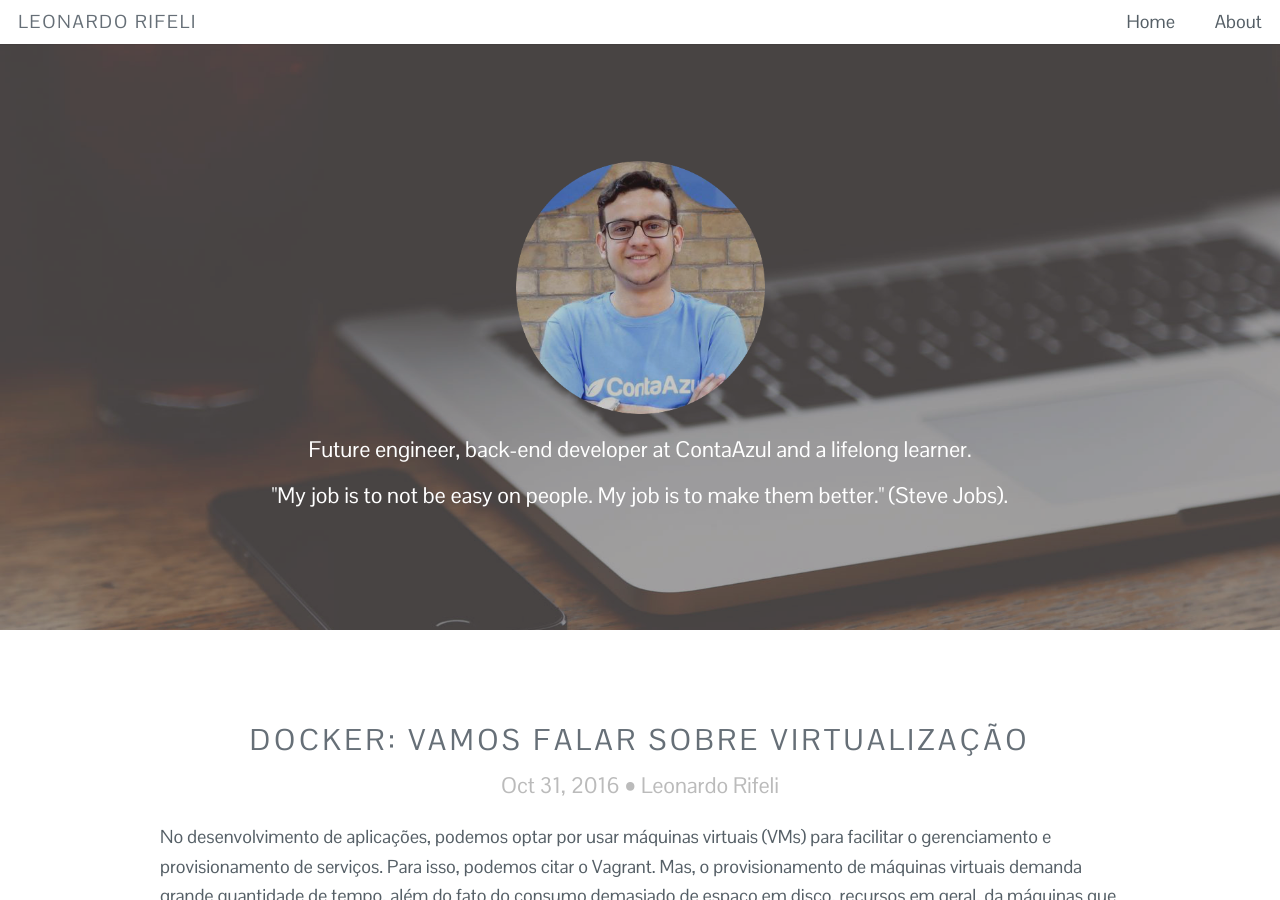
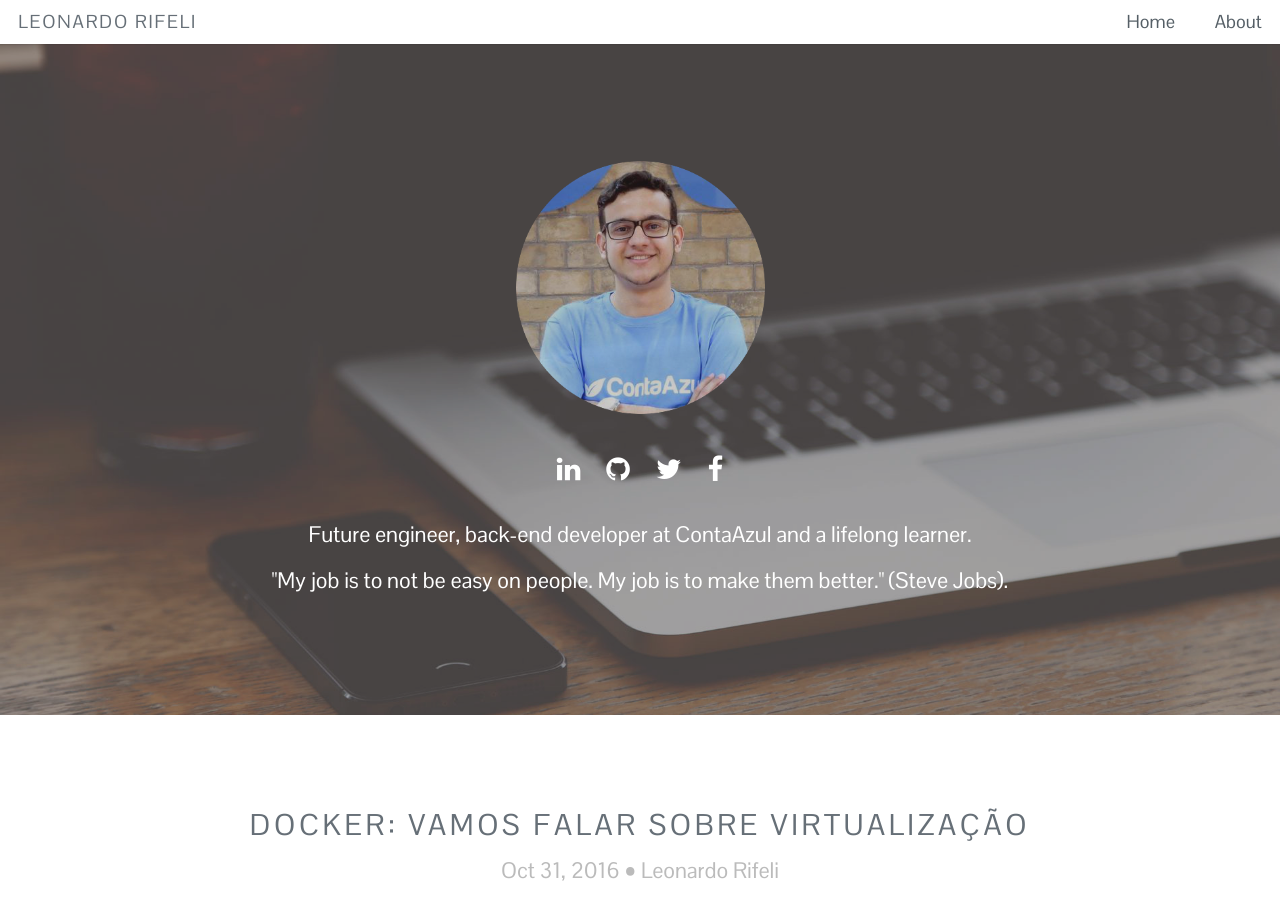
Before and after one commit to leonardorifeli/leonardorifeli-website, a Jekyll site: the page built from index.html, in a window 1280 px wide and 900 px high. Built offline with Jekyll 4.4.1, drawn with Linux system fonts in a browser that asks for light colours.

Commit message:
Fixed header

```diff
--- a/_layouts/landing-page.html
+++ b/_layouts/landing-page.html
@@ -12,6 +12,13 @@
 
             <img src="{{ site.theme_settings.image_home }}" style="width:249px;" class="img-main">
 
+            <ul class="icons" style="margin-top: 35px;">
+                <li><a href="{{ site.theme_settings.linkedin }}" style="color: #FFF;" target="_blank" class="icon fa-linkedin"><span class="label">LinkedIn</span></a></li>
+                <li><a href="https://github.com/{{ site.theme_settings.github }}" style="color: #FFF;" target="_blank" class="icon fa-github"><span class="label">Github</span></a></li>
+                <li><a href="https://twitter.com/{{ site.theme_settings.twitter }}" style="color: #FFF;" target="_blank" class="icon fa-twitter"><span class="label">Twitter</span></a></li>
+                <li><a href="https://www.facebook.com/{{ site.theme_settings.facebook }}" style="color: #FFF;" target="_blank" class="icon fa-facebook"><span class="label">Facebook</span></a></li>
+            </ul>
+
             {{ site.theme_settings.header_text }}
         </div>
     </section>
```
